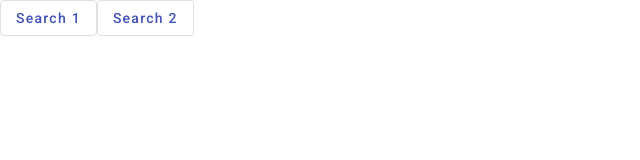
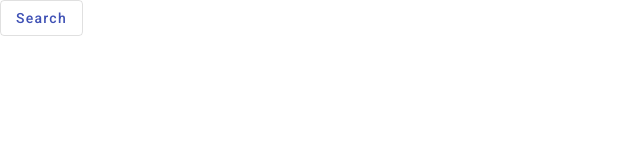
Before and after one commit to alexandra-pickle/generic-modal-poc, an Angular app: page / in a window 1280 px wide. Shown: the top 160 px of the page, without its empty margins (0-640 px from the left). Built offline with nearby package versions, Linux system fonts and the light colour scheme.

Commit message:
Added dynamic loading from Store

```diff
--- a/src/app/app.component.html
+++ b/src/app/app.component.html
@@ -1,14 +1,3 @@
-<button
-  mat-stroked-button
-  color="primary"
-  (click)="displaySearchModal('Search1')"
->
-  Search 1
+<button mat-stroked-button color="primary" (click)="displaySearchModal()">
+  Search
 </button>
-<button
-  mat-stroked-button
-  color="primary"
-  (click)="displaySearchModal('Search2')"
->
-  Search 2
-</button>
--- a/src/app/app.component.ts
+++ b/src/app/app.component.ts
@@ -12,7 +12,7 @@ export class AppComponent {
 
   store = Store;
 
-  displaySearchModal(value: string) {
-    this.searchDialogService.open(value);
+  displaySearchModal() {
+    this.searchDialogService.open();
   }
 }
--- a/src/app/app.module.ts
+++ b/src/app/app.module.ts
@@ -6,6 +6,8 @@ import { AppComponent } from './app.component';
 import { BrowserAnimationsModule } from '@angular/platform-browser/animations';
 import { MatButtonModule } from '@angular/material/button';
 import { MatDialogModule } from '@angular/material/dialog';
+import { MatSelectModule } from '@angular/material/select';
+import { MatFormFieldModule } from '@angular/material/form-field';
 
 @NgModule({
   declarations: [AppComponent],
@@ -15,6 +17,8 @@ import { MatDialogModule } from '@angular/material/dialog';
     BrowserAnimationsModule,
     CommonModule,
     MatDialogModule,
+    MatSelectModule,
+    MatFormFieldModule,
   ],
   bootstrap: [AppComponent],
 })
--- a/src/app/config/store.ts
+++ b/src/app/config/store.ts
@@ -2,12 +2,15 @@ import { NgModule, Type } from '@angular/core';
 import { Search1Component } from '../search1/search1.component';
 import { SearchBaseComponent } from './search-base.component';
 import { Search1ComponentModule } from '../search1/search1.component.module';
+import { Search2Component } from '../search2/search2.component';
+import { Search2ComponentModule } from '../search2/search2-component.module';
 
 export interface ComponentModuleCombo {
   component: Type<SearchBaseComponent>;
   module: Type<NgModule>;
-};
+}
 
 export const Store: { [key: string]: ComponentModuleCombo } = {
-  'search1': { component: Search1Component, module: Search1ComponentModule }
+  search1: { component: Search1Component, module: Search1ComponentModule },
+  search2: { component: Search2Component, module: Search2ComponentModule },
 };
--- a/src/app/search-dialog/search-container/search-container.component.html
+++ b/src/app/search-dialog/search-container/search-container.component.html
@@ -1,5 +1,15 @@
 <h2 mat-dialog-title>Title</h2>
 <mat-dialog-content>
-  <!-- dropdown containing store values *ngFor="let combo of store" [value]="selected" -->
+  <mat-form-field appearance="fill">
+    <mat-select
+      [formControl]="selectedComponent"
+      (selectionChange)="onSelectComponent($event)"
+    >
+      <mat-option *ngFor="let o of options" [value]="o">
+        {{ o }}
+      </mat-option>
+    </mat-select>
+  </mat-form-field>
+
   <ng-template platformSearchComponent></ng-template>
 </mat-dialog-content>
--- a/src/app/search-dialog/search-container/search-container.component.ts
+++ b/src/app/search-dialog/search-container/search-container.component.ts
@@ -3,9 +3,7 @@ import {
   Component,
   Inject,
   Injector,
-  Input,
   NgModule,
-  NgModuleRef,
   OnDestroy,
   OnInit,
   Type,
@@ -15,10 +13,10 @@ import {
 import { SearchComponentRegistration } from 'src/app/config/search-component-registration';
 import { PlatformSearchComponentDirective } from './platform-search-component.directive';
 import { SearchBaseComponent } from 'src/app/config/search-base.component';
-import { Search1ComponentModule } from 'src/app/search1/search1.component.module';
 import { SearchContainerComponentModule } from './search-container.component.module';
 import { MAT_DIALOG_DATA, MatDialogRef } from '@angular/material/dialog';
 import { ComponentModuleCombo, Store } from 'src/app/config/store';
+import { FormControl } from '@angular/forms';
 
 @Component({
   selector: 'app-search-container',
@@ -26,7 +24,8 @@ import { ComponentModuleCombo, Store } from 'src/app/config/store';
   styleUrls: ['./search-container.component.css'],
 })
 export class SearchContainerComponent
-  implements OnInit, OnDestroy, AfterContentInit {
+  implements OnInit, OnDestroy, AfterContentInit
+{
   searchComponent!: SearchComponentRegistration;
   searchModule!: Type<NgModule>;
 
@@ -36,22 +35,22 @@ export class SearchContainerComponent
   @ViewChild(PlatformSearchComponentDirective, { static: true })
   platformSearchComponent!: PlatformSearchComponentDirective;
 
-  constructor(@Inject(MAT_DIALOG_DATA) public data: any,
+  options: string[] = Object.keys(Store);
+  selectedComponent = new FormControl(null);
+
+  constructor(
+    @Inject(MAT_DIALOG_DATA) public data: any,
     public dialogRef: MatDialogRef<SearchContainerComponent>,
-    private injector: Injector) {
-    this.searchComponent = data.component;
-    this.searchModule = data.module;
-  }
+    private injector: Injector
+  ) {}
 
-  ngOnInit(): void {
-    this.initializeSearchComponent();
-  }
+  ngOnInit(): void {}
 
-  ngOnDestroy(): void { }
+  ngOnDestroy(): void {}
 
-  ngAfterContentInit(): void { }
+  ngAfterContentInit(): void {}
 
-  initializeSearchComponent(): void {
+  async initializeSearchComponent() {
     const viewContainerRef = this.platformSearchComponent.viewContainerRef;
     viewContainerRef.clear();
 
@@ -60,7 +59,7 @@ export class SearchContainerComponent
     const componentRef = viewContainerRef.createComponent<SearchBaseComponent>(
       this.searchComponent?.component!,
       {
-        ngModuleRef: modRef
+        ngModuleRef: modRef,
       }
     );
     componentRef.instance.searchTerm = this.searchComponent?.data;
@@ -69,4 +68,14 @@ export class SearchContainerComponent
   onNoClick(): void {
     this.dialogRef.close();
   }
+
+  onSelectComponent(event: any) {
+    this.searchComponent = new SearchComponentRegistration(
+      Store[event.value].component,
+      []
+    );
+    this.searchModule = Store[event.value].module;
+
+    this.initializeSearchComponent();
+  }
 }
--- a/src/app/search-dialog/search-dialog-service/search-dialog.service.ts
+++ b/src/app/search-dialog/search-dialog-service/search-dialog.service.ts
@@ -13,37 +13,7 @@ export class SearchDialogService {
 
   constructor(private dialog: MatDialog) {}
 
-  open(value: string) {
-    this.dialogRef = this.dialog.open(SearchContainerComponent, {
-      data: {
-        component: new SearchComponentRegistration(Search1Component, []),
-        module: Search1ComponentModule
-      },
-    });
-    /*     this.loadComponent(value)
-      .pipe(first())
-      .subscribe((component: any) => {
-        this.dialogRef = this.dialog.open(DialogShellComponent, {
-          data: { component: component },
-        });
-      }); */
+  open() {
+    this.dialogRef = this.dialog.open(SearchContainerComponent, {});
   }
-
-  /*   private loadComponent(type: string): Observable<any> {
-    if (type === 'Search1') {
-      return from(
-        import('../../search1/search1.component').then(
-          (m) => m.Search1Component
-        )
-      );
-    } else if (type === 'Search2') {
-      return from(
-        import('../../search2/search2.component').then(
-          (m) => m.Search2Component
-        )
-      );
-    } else {
-      throw new Error();
-    }
-  } */
 }
```
Also changed, not shown: src/app/search-dialog/search-container/search-container.component.module.ts (+11 -1 lines).
